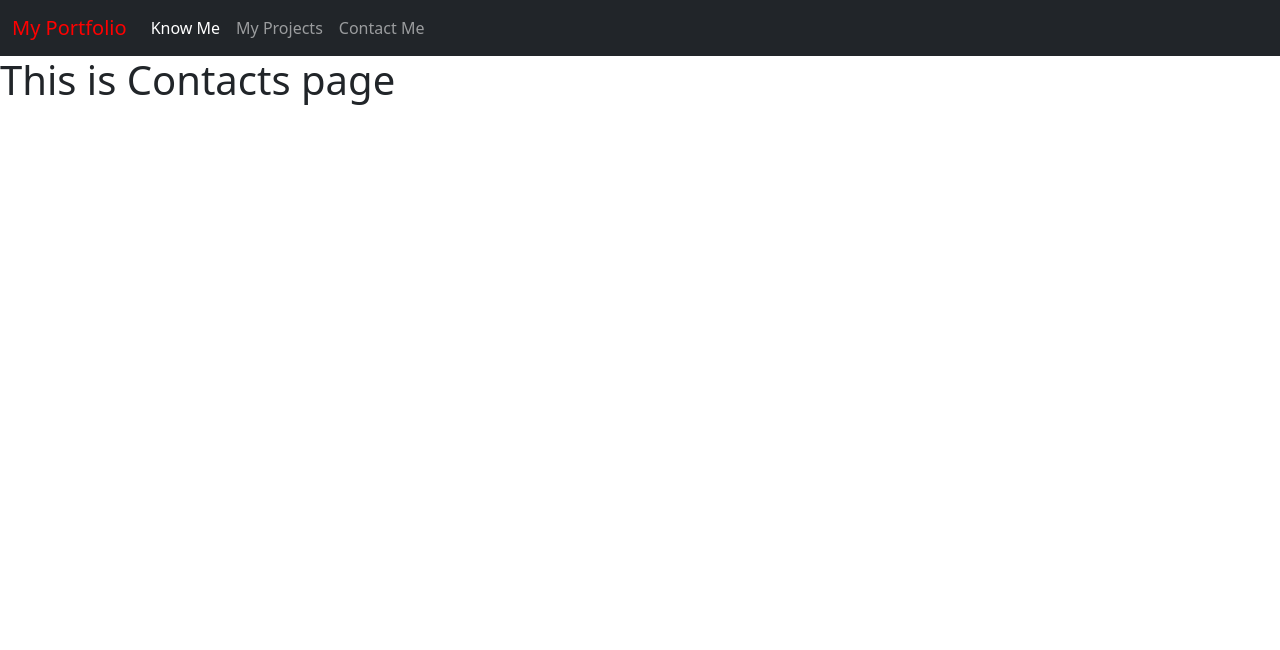
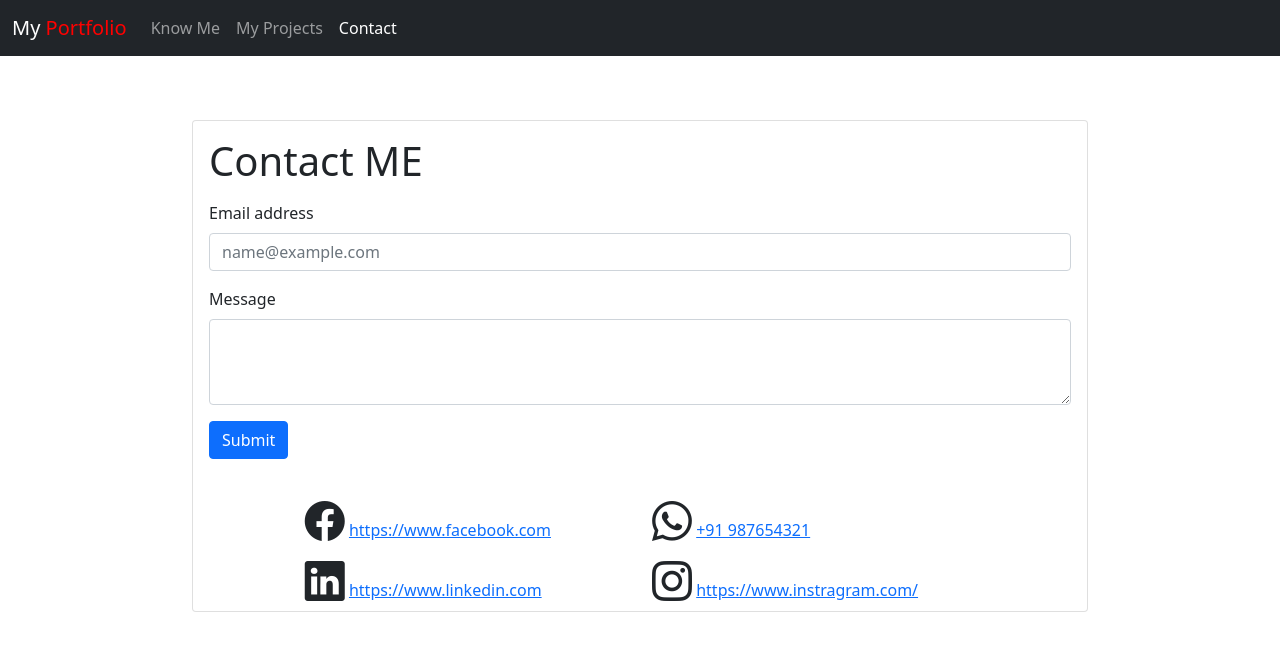
Before and after one commit to nsharsharaju/my-portfolio, a plain HTML site: page contact.html in a window 1280 px wide. Drawn offline with nearby package versions, Linux system fonts and the light colour scheme.

Commit message:
add more improvements

```diff
--- a/contact.html
+++ b/contact.html
@@ -7,47 +7,113 @@
 
     <!-- Bootstrap CSS -->
     <link href="https://cdn.jsdelivr.net/npm/bootstrap@5.0.2/dist/css/bootstrap.min.css" rel="stylesheet" integrity="sha384-EVSTQN3/azprG1Anm3QDgpJLIm9Nao0Yz1ztcQTwFspd3yD65VohhpuuCOmLASjC" crossorigin="anonymous">
-
-    <title>Contacts!</title>
+    <link rel="stylesheet" href="https://cdn.jsdelivr.net/npm/bootstrap-icons@1.5.0/font/bootstrap-icons.css">
+    <title>Contact ME</title>
   </head>
   <body>
 
-    <section class="home">
+
     <nav class="navbar navbar-expand-lg navbar-dark bg-dark">
       <div class="container-fluid">
-              <a class="navbar-brand" href="index.html"><span style="color:red">My Portfolio</span></a>
+        <a class="navbar-brand" href="index.html">My <span style="color:red;"> Portfolio </span> </a>
         <button class="navbar-toggler" type="button" data-bs-toggle="collapse" data-bs-target="#navbarSupportedContent" aria-controls="navbarSupportedContent" aria-expanded="false" aria-label="Toggle navigation">
           <span class="navbar-toggler-icon"></span>
         </button>
         <div class="collapse navbar-collapse" id="navbarSupportedContent">
           <ul class="navbar-nav me-auto mb-2 mb-lg-0">
             <li class="nav-item">
-                    <a class="nav-link active" aria-current="page" href="about.html">Know Me</a>
+              <a class="nav-link" aria-current="page" href="about.html">Know Me</a>
             </li>
             <li class="nav-item">
               <a class="nav-link" href="projects.html">My Projects</a>
             </li>
             <li class="nav-item">
-                    <a class="nav-link" href="contact.html">Contact Me</a>
+              <a class="nav-link active" href="contact.html">Contact</a>
             </li>
           </ul>
         </div>
       </div>
     </nav>
 
-    <h1>This is Contacts page</h1>
+
+
+    <section>
+
+      <div style="width: 70%; margin: 5% auto;">
+
+
+
+        <div class="card" >
+          <div class="card-body">
+            <h1 class="card-title">Contact ME</h1>
+            <p class="card-text">
+
+              <div class="mb-3">
+                <label for="exampleFormControlInput1" class="form-label">Email address</label>
+                <input type="email" class="form-control" id="exampleFormControlInput1" placeholder="name@example.com">
+              </div>
+              <div class="mb-3">
+                <label for="exampleFormControlTextarea1" class="form-label">Message</label>
+                <textarea class="form-control" id="exampleFormControlTextarea1" rows="3"></textarea>
+              </div>
+              <button class="btn btn-primary">Submit</button>
+
+            </p>
+
+          </div>
+
+
+
+        <div style="width: 75%; margin : 0 auto;">
+          <div class="row" >
+            <div class="col-6">
+              <i class="bi bi-facebook" style="font-size: 40px;"></i>
+              <a href="#">https://www.facebook.com</a>
+            </div>
+
+            <div class="col-6">
+              <i class="bi bi-whatsapp" style="font-size: 40px;"></i>
+              <a href="#">+91 987654321</a>
+            </div>
+
+            <div class="col-6">
+              <i class="bi bi-linkedin" style="font-size: 40px;"></i>
+              <a href="#">https://www.linkedin.com</a>
+            </div>
+
+            <div class="col-6">
+              <i class="bi bi-instagram" style="font-size: 40px;"></i>
+              <a href="#">https://www.instragram.com/</a>
+            </div>
+
+          </div>
+
+        </div>
+
+
+
+
+
+
+      </div>
+      </div>
     </section>
 
 
 
 
+
+
+
+    <!-- Optional JavaScript; choose one of the two! -->
+
     <!-- Option 1: Bootstrap Bundle with Popper -->
     <script src="https://cdn.jsdelivr.net/npm/bootstrap@5.0.2/dist/js/bootstrap.bundle.min.js" integrity="sha384-MrcW6ZMFYlzcLA8Nl+NtUVF0sA7MsXsP1UyJoMp4YLEuNSfAP+JcXn/tWtIaxVXM" crossorigin="anonymous"></script>
 
     <!-- Option 2: Separate Popper and Bootstrap JS -->
-    <!--
+
     <script src="https://cdn.jsdelivr.net/npm/@popperjs/core@2.9.2/dist/umd/popper.min.js" integrity="sha384-IQsoLXl5PILFhosVNubq5LC7Qb9DXgDA9i+tQ8Zj3iwWAwPtgFTxbJ8NT4GN1R8p" crossorigin="anonymous"></script>
     <script src="https://cdn.jsdelivr.net/npm/bootstrap@5.0.2/dist/js/bootstrap.min.js" integrity="sha384-cVKIPhGWiC2Al4u+LWgxfKTRIcfu0JTxR+EQDz/bgldoEyl4H0zUF0QKbrJ0EcQF" crossorigin="anonymous"></script>
-    -->
+
   </body>
 </html>
```
Also changed, not shown: projects.html (+48 -8 lines). Lines whose indentation alone changed are shown as unchanged.
